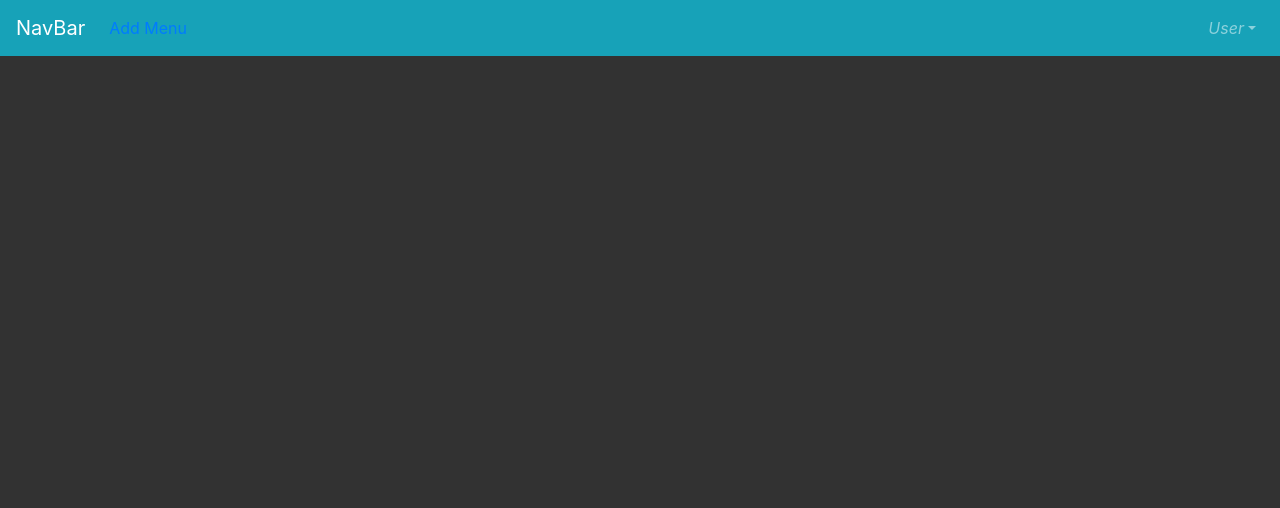
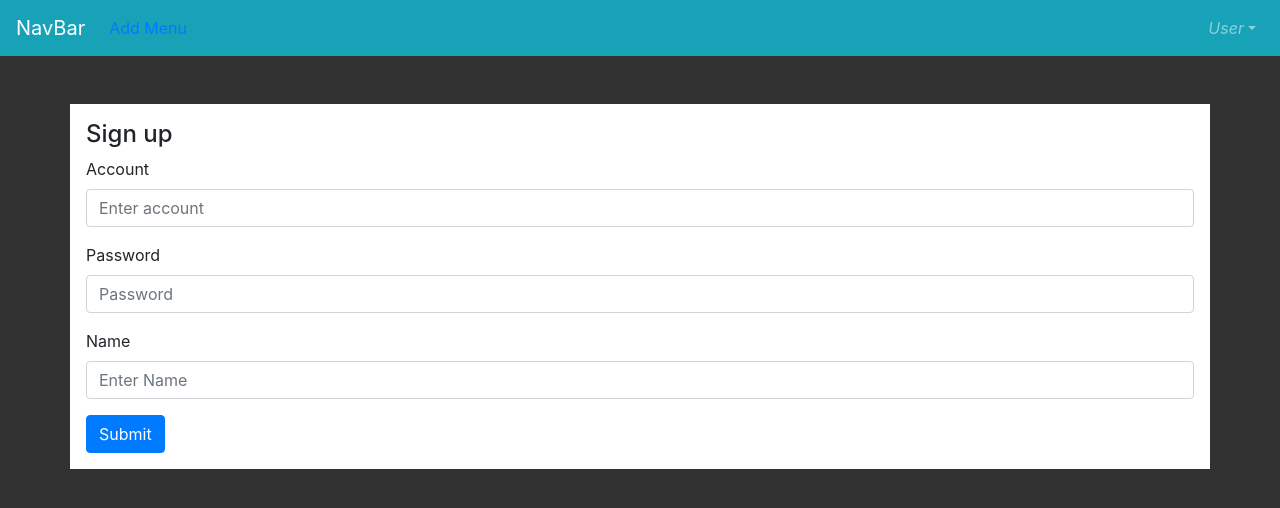
Before and after one commit to tinghaolai/order-with-friends-nuxt, a Nuxt app: page /register in a window 1280 px wide. Shown: the top 508 px of the page. Built offline with nearby package versions, Linux system fonts and the light colour scheme.

Commit message:
Add page to register

```diff
--- /dev/null
+++ b/pages/register.vue
@@ -0,0 +1,63 @@
+<template>
+  <div>
+    <div class="container">
+      <div class="row">
+        <div class="col bg-white mt-5 p-3">
+          <div class="h4">Sign up</div>
+          <form @submit.prevent="register">
+            <div class="form-group">
+              <label>Account</label>
+              <input v-model="form.account" class="form-control" placeholder="Enter account" required>
+            </div>
+            <div class="form-group">
+              <label>Password</label>
+              <input v-model="form.password" type="password" class="form-control" placeholder="Password" required>
+            </div>
+            <div class="form-group">
+              <label>Name</label>
+              <input v-model="form.name" class="form-control" placeholder="Enter Name" required>
+            </div>
+            <button type="submit" class="btn btn-primary">Submit</button>
+          </form>
+        </div>
+      </div>
+    </div>
+  </div>
+
+</template>
+
+
+<script>
+  import axios from "axios";
+
+  export default {
+    data() {
+      return {
+        form: {
+          account: null,
+          password: null,
+          name: null,
+        }
+      }
+    },
+    created() {
+      console.log('register created');
+    },
+    computed: {
+    },
+    methods: {
+      register() {
+        axios.post('http://127.0.0.1:8000/v1/register', this.form).then(response => {
+          console.log('response');
+          console.log(response.data);
+        }).catch(error => {
+          console.log('error');
+          console.log(error);
+        })
+      },
+    },
+  }
+</script>
+
+<style scoped>
+</style>
```
